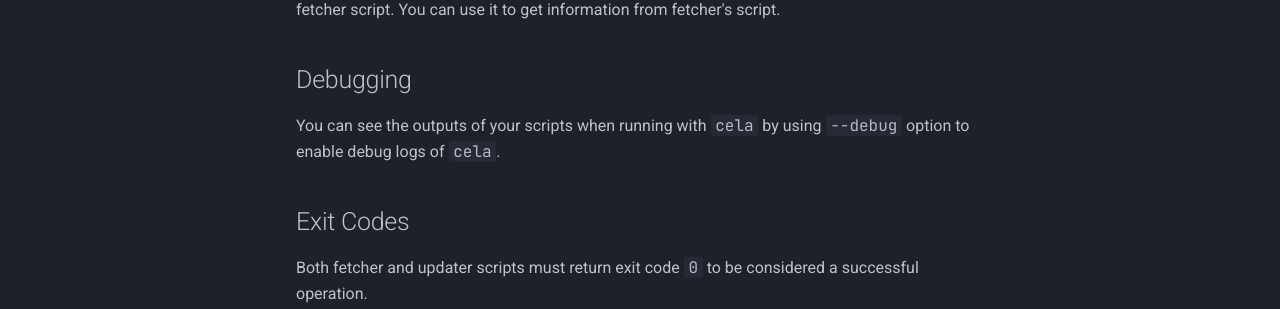
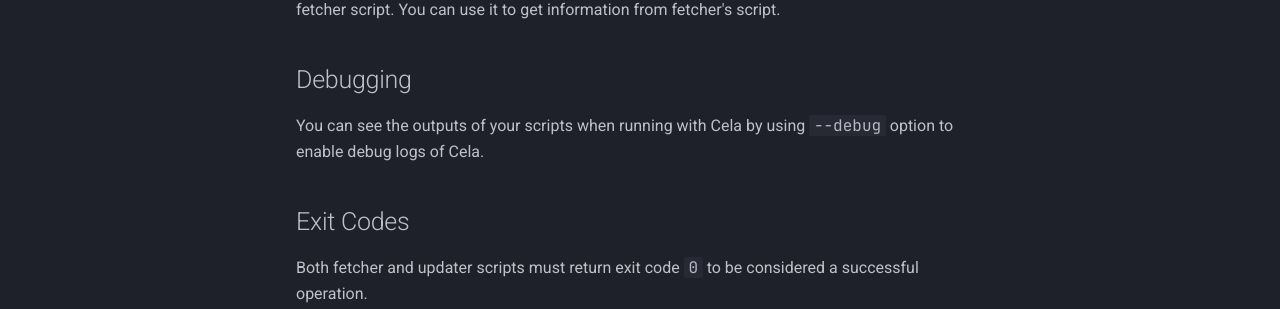
Before and after one commit to eeriemyxi/cela, an MkDocs documentation site: the page built from docs/custom-parsers.md, in a window 1280 px wide and 900 px high, scrolled down 2928 px. Shown: the part 525-834 px from the top of the window. Built offline with MkDocs 1.6.1 and Material for MkDocs 9.7.7, drawn with Linux system fonts in a browser that asks for light colours; comment, search, counter and statistics services are not loaded; some of the changed text lies outside the part shown.

Commit message:
feat(docs): general improvements

````diff
--- a/docs/custom-parsers.md
+++ b/docs/custom-parsers.md
@@ -61,7 +64,7 @@
 <!-- deno-fmt-ignore-start-->
 To complete the example I will include the example script files for `deno`.
 === "fetcher.py"
-    ```py
+    ```py linenums="1"
     import json
     import os
     import sys
@@ -75,7 +78,7 @@
         main()
     ```
 === "updater.py"
-    ```py
+    ```py linenums="1"
     import json
     import os
 
@@ -152,8 +155,8 @@
 
 ## Debugging
 
-You can see the outputs of your scripts when running with `cela` by using
-`--debug` option to enable debug logs of `cela`.
+You can see the outputs of your scripts when running with Cela by using
+`--debug` option to enable debug logs of Cela.
 
 ## Exit Codes
 
--- a/mkdocs.yml
+++ b/mkdocs.yml
@@ -20,6 +20,10 @@
           toggle:
               icon: material/brightness-7
               name: Switch to dark mode
+    features:
+        - content.code.copy
+        - content.code.select
+        - content.code.annotate
 extra_css:
     - css/extra.css
 
````
Also changed, not shown: other parts of docs/custom-parsers.md (+6 -3 lines), docs/index.md (+3 -3 lines), deno.json (line endings or trailing spaces).
